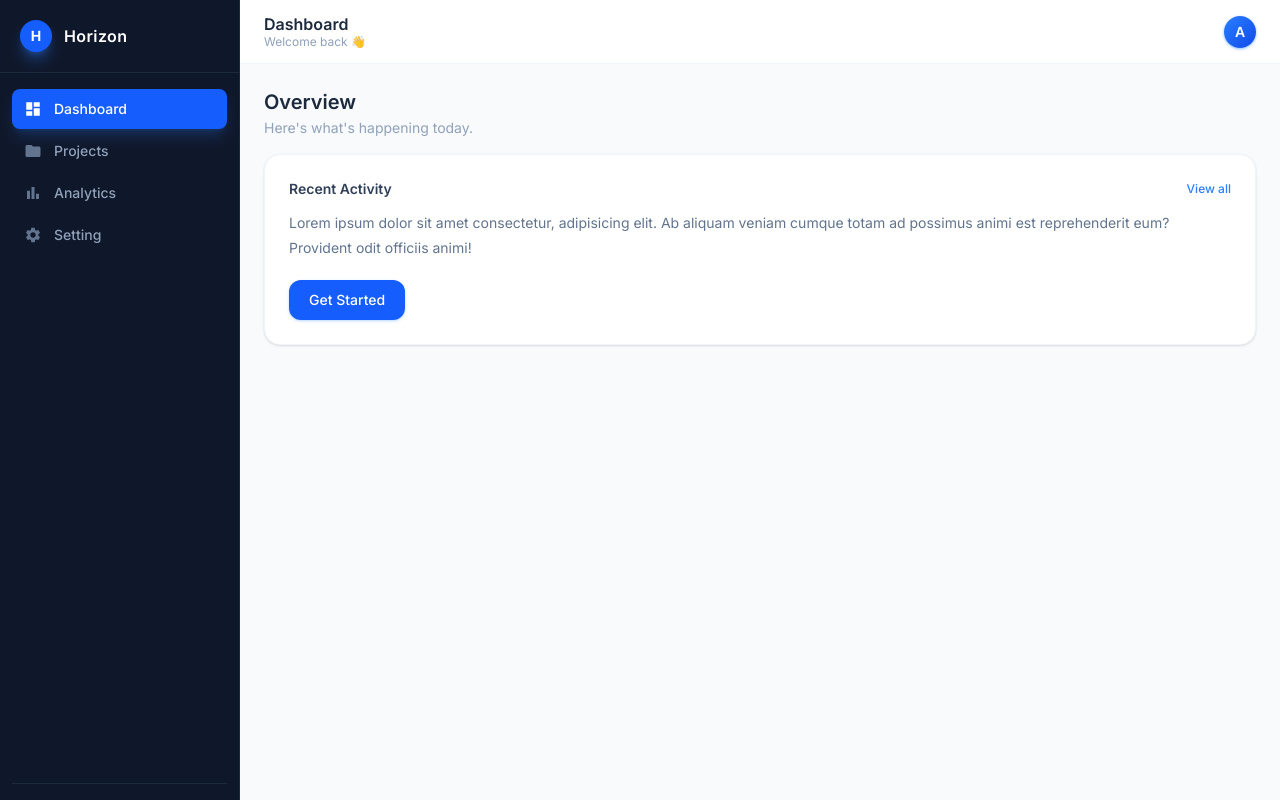
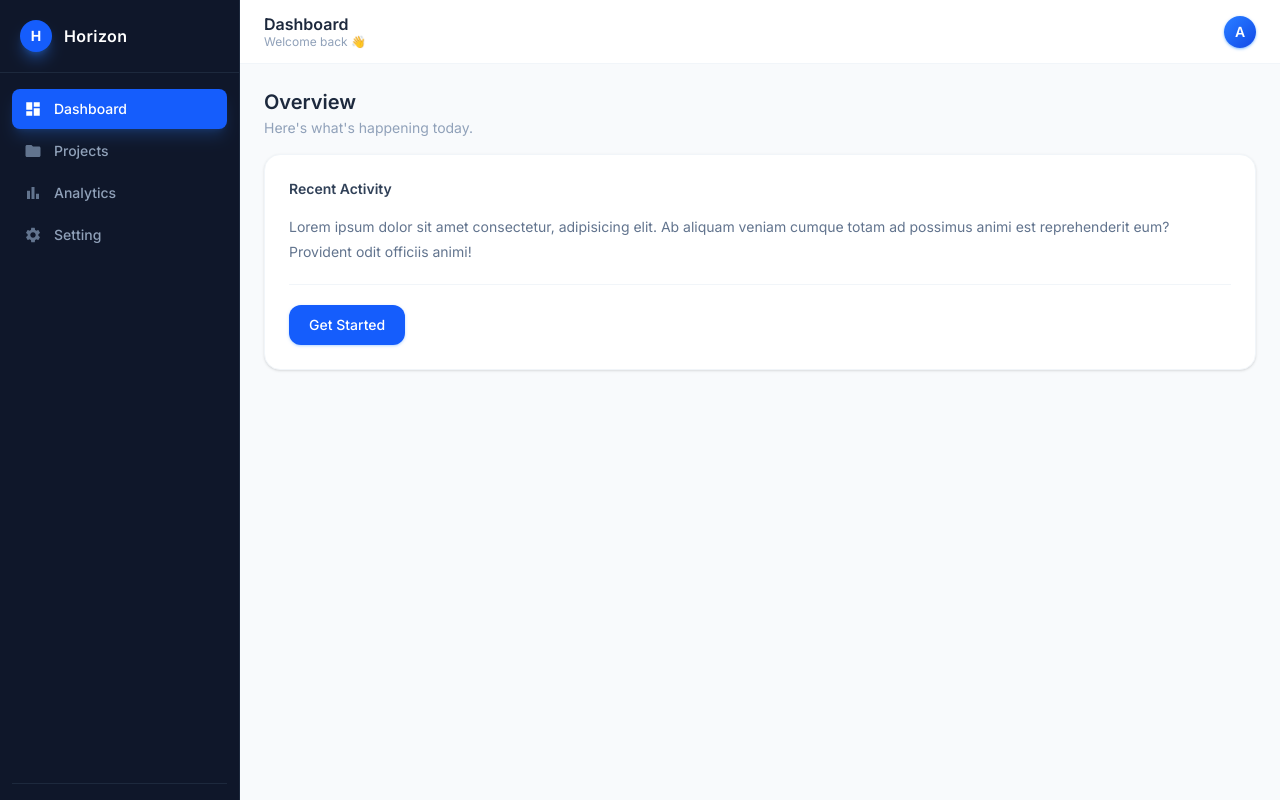
Before and after one commit to AdarshsinghDev/Mekari, a React (Vite) app in the folder horizon/: page /dashboard in a window 1280 px wide. Built offline with nearby package versions, Linux system fonts and the light colour scheme.

Commit message:
feat: abstract WorkspaceCard layout component with custom injection slots (FE-05.3)

```diff
--- /dev/null
+++ b/horizon/src/components/WorkspaceCard.tsx
@@ -0,0 +1,45 @@
+// WorkspaceCard — reusable card container with title, description, content
+
+type WorkspaceCardProps = {
+  title?: string;
+
+  description?: string;
+
+  children: React.ReactNode;
+
+  footer?: React.ReactNode;
+};
+
+const WorkspaceCard = ({ title, description, children, footer }: WorkspaceCardProps) => {
+  return (
+    <div className="bg-white rounded-2xl border border-slate-100 shadow-sm p-6">
+
+      {/* Title aur Description*/}
+      {(title || description) && (
+        <div className="mb-4">
+          {title && (
+            <h3 className="text-sm font-semibold text-slate-700">{title}</h3>
+          )}
+          {description && (
+            <p className="text-xs text-slate-400 mt-1">{description}</p>
+          )}
+        </div>
+      )}
+
+      {/* Main Content */}
+      <div className="space-y-4">
+        {children}
+      </div>
+
+      {/* Footer */}
+      {footer && (
+        <div className="mt-5 pt-5 border-t border-slate-100">
+          {footer}
+        </div>
+      )}
+
+    </div>
+  );
+};
+
+export default WorkspaceCard;
--- a/horizon/src/pages/Analytics.tsx
+++ b/horizon/src/pages/Analytics.tsx
@@ -1,16 +1,23 @@
+import WorkspaceCard from "../components/WorkspaceCard";
+
 const Analytics = () => {
   return (
     <div className="space-y-4">
+
+      {/* Page heading */}
       <div>
         <h2 className="text-xl font-semibold text-slate-800">Analytics</h2>
         <p className="text-sm text-slate-400 mt-0.5">Insights and performance data.</p>
       </div>
 
-      <div className="bg-white rounded-2xl border border-slate-100 shadow-sm p-6">
+      {/* Card — sirf children */}
+      <WorkspaceCard>
         <p className="text-sm text-slate-500 leading-relaxed">
-          View detailed insights and reports about your application usage, performance metrics, and trends over time.
+          View detailed insights and reports about your application usage, performance
+          metrics, and trends over time.
         </p>
-      </div>
+      </WorkspaceCard>
+
     </div>
   );
 };
--- a/horizon/src/pages/Dashboard.tsx
+++ b/horizon/src/pages/Dashboard.tsx
@@ -1,26 +1,28 @@
+import WorkspaceCard from "../components/WorkspaceCard";
+import Button from "../components/Button";
+
 const Dashboard = () => {
   return (
     <div className="space-y-4">
+
+      {/* Page heading */}
       <div>
         <h2 className="text-xl font-semibold text-slate-800">Overview</h2>
         <p className="text-sm text-slate-400 mt-0.5">Here's what's happening today.</p>
       </div>
 
-      <div className="bg-white rounded-2xl border border-slate-100 shadow-sm p-6">
-        <div className="flex items-center justify-between mb-3">
-          <h3 className="text-sm font-semibold text-slate-700">Recent Activity</h3>
-          <button className="text-xs text-blue-500 hover:text-blue-600 font-medium cursor-pointer transition-colors">
-            View all
-          </button>
-        </div>
+      {/* Card — title aur footer props use kar rahe hain */}
+      <WorkspaceCard
+        title="Recent Activity"
+        footer={<Button variant="primary" size="medium">Get Started</Button>}
+      >
+        {/* Yeh children hai — card ke andar dikhega */}
         <p className="text-sm text-slate-500 leading-relaxed">
           Lorem ipsum dolor sit amet consectetur, adipisicing elit. Ab aliquam veniam
           cumque totam ad possimus animi est reprehenderit eum? Provident odit officiis animi!
         </p>
-        <button className="mt-5 bg-blue-600 hover:bg-blue-700 active:bg-blue-800 text-white text-sm px-5 py-2.5 rounded-xl font-medium transition-colors cursor-pointer shadow-sm shadow-blue-200">
-          Get Started
-        </button>
-      </div>
+      </WorkspaceCard>
+
     </div>
   );
 };
--- a/horizon/src/pages/Projects.tsx
+++ b/horizon/src/pages/Projects.tsx
@@ -1,16 +1,23 @@
+import WorkspaceCard from "../components/WorkspaceCard";
+
 const Projects = () => {
   return (
     <div className="space-y-4">
+
+      {/* Page heading */}
       <div>
         <h2 className="text-xl font-semibold text-slate-800">Projects</h2>
         <p className="text-sm text-slate-400 mt-0.5">Manage your ongoing work.</p>
       </div>
 
-      <div className="bg-white rounded-2xl border border-slate-100 shadow-sm p-6">
+      {/* Card — sirf children, koi title ya footer nahi */}
+      <WorkspaceCard>
         <p className="text-sm text-slate-500 leading-relaxed">
-          Manage your ongoing and upcoming projects here. Track progress, assign tasks, and collaborate with your team.
+          Manage your ongoing and upcoming projects here. Track progress, assign tasks,
+          and collaborate with your team.
         </p>
-      </div>
+      </WorkspaceCard>
+
     </div>
   );
 };
--- a/horizon/src/pages/Setting.tsx
+++ b/horizon/src/pages/Setting.tsx
@@ -1,6 +1,7 @@
 import { useState } from "react";
 import Button from "../components/Button";
 import Input from "../components/Input";
+import WorkspaceCard from "../components/WorkspaceCard";
 
 // ── Validators ────────────────────────────────────────────────────────────────
 
@@ -70,9 +71,7 @@ const Setting = () => {
       <form onSubmit={handleSubmit} className="space-y-5">
 
         {/* ─── Profile Details ─── */}
-        <div className="bg-white rounded-2xl border border-slate-100 shadow-sm p-6 space-y-4">
-          <h3 className="text-sm font-semibold text-slate-700">Profile Details</h3>
-
+        <WorkspaceCard title="Profile Details">
           <Input
             id="name"
             label="Name"
@@ -95,7 +94,6 @@ const Setting = () => {
             error={!emailOk && touched.email ? "Please enter a valid email address." : undefined}
           />
 
-          {/* Role — no validation needed */}
           <Input
             id="role"
             label="Role"
@@ -119,12 +117,10 @@ const Setting = () => {
                 : undefined
             }
           />
-        </div>
+        </WorkspaceCard>
 
         {/* ─── Appearance & Locale ─── */}
-        <div className="bg-white rounded-2xl border border-slate-100 shadow-sm p-6 space-y-4">
-          <h3 className="text-sm font-semibold text-slate-700">Appearance & Locale</h3>
-
+        <WorkspaceCard title="Appearance & Locale">
           <div className="space-y-1">
             <label htmlFor="theme" className="text-xs font-medium text-slate-500">Theme</label>
             <select
@@ -169,11 +165,10 @@ const Setting = () => {
               <option value="UTC+8">UTC+8 (Singapore)</option>
             </select>
           </div>
-        </div>
+        </WorkspaceCard>
 
         {/* ─── Preferences ─── */}
-        <div className="bg-white rounded-2xl border border-slate-100 shadow-sm p-6 space-y-4">
-          <h3 className="text-sm font-semibold text-slate-700">Preferences</h3>
+        <WorkspaceCard title="Preferences">
 
           <div className="flex items-center justify-between">
             <div>
@@ -209,7 +204,7 @@ const Setting = () => {
               Email Notifications
             </label>
           </div>
-        </div>
+        </WorkspaceCard>
 
         {/* ─── Action Buttons ─── */}
         <div className="flex items-center gap-3">
```
